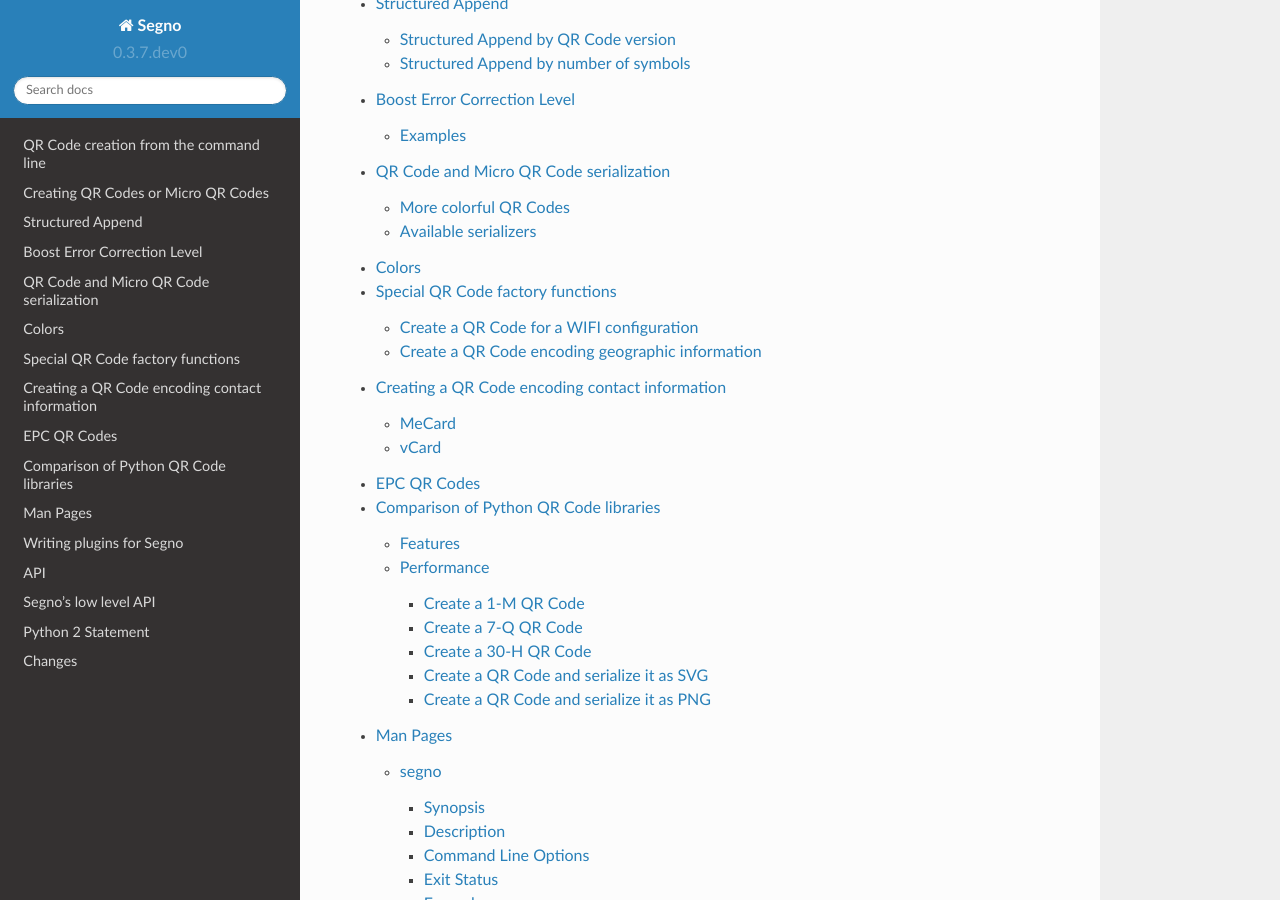
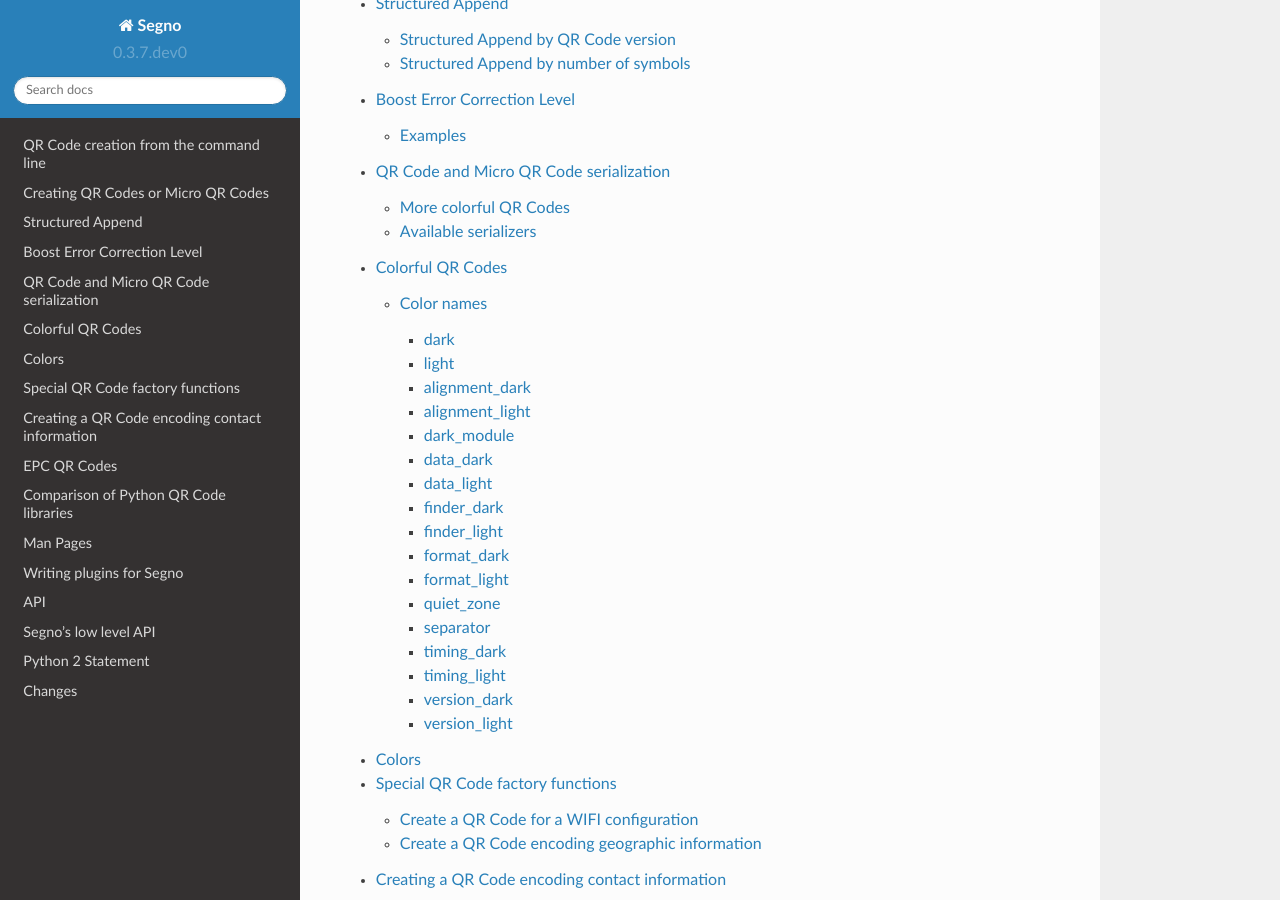
Before and after one commit to heuer/segno, a Sphinx documentation site: the page built from docs/index.rst, in a window 1280 px wide and 900 px high, scrolled down 794 px. Built offline with Sphinx 7.4.7 and the Read the Docs theme 2.0.0, drawn with Linux system fonts in a browser that asks for light colours; the version number is read from the project's files by our own code; some of the changed lines change nothing that is shown.

Commit message:
Added reference for color names

```diff
--- /dev/null
+++ b/docs/colorful-qrcodes.rst
@@ -0,0 +1,172 @@
+Colorful QR Codes
+=================
+
+The PNG serializer supports more than two colors, every module type may have
+its own color.
+
+.. code-block:: python
+
+    >>> import segno
+    >>> # Force version 7 since smaller versions don't carry any version information (see below)
+    >>> qr = segno.make('Yellow Submarine', version=7, error='h')
+    >>> qr.save('yellow-submarine.png', scale=4, dark='darkred', data_dark='darkorange',
+                data_light='yellow')
+
+.. image:: _static/colorful/yellow-submarine.png
+    :alt: Colorful 7-H QR Code encoding "Yellow Submarine"
+
+
+Color names
+-----------
+
+dark
+~~~~
+
+Sets the (default) color of dark modules.
+
+.. image:: _static/colorful/dark.png
+    :alt: Picture showing the dark modules
+
+
+light
+~~~~~
+
+Sets the (default) color of light modules.
+
+.. image:: _static/colorful/light.png
+    :alt: Picture showing the light modules
+
+
+alignment_dark
+~~~~~~~~~~~~~~
+
+Sets the color of the dark alignment pattern modules.
+
+.. image:: _static/colorful/alignment_dark.png
+    :alt: Picture showing the dark alignment modules
+
+
+alignment_light
+~~~~~~~~~~~~~~~
+
+Sets the color of the light alignment pattern modules.
+
+.. image:: _static/colorful/alignment_light.png
+    :alt: Picture showing the light alignment modules
+
+
+dark_module
+~~~~~~~~~~~
+
+Sets the color of the dark module.
+
+.. image:: _static/colorful/dark_module.png
+    :alt: Picture showing the dark module
+
+
+data_dark
+~~~~~~~~~
+
+Sets the color of the dark data modules.
+
+.. image:: _static/colorful/data_dark.png
+    :alt: Picture showing the dark data modules
+
+
+data_light
+~~~~~~~~~~
+
+Sets the color of the light data modules.
+
+.. image:: _static/colorful/data_light.png
+    :alt: Picture showing the light modules
+
+
+finder_dark
+~~~~~~~~~~~
+
+Sets the color of the dark modules of the finder pattern.
+
+.. image:: _static/colorful/finder_dark.png
+    :alt: Picture showing the dark finder modules
+
+
+finder_light
+~~~~~~~~~~~~
+
+Sets the color of the light modules of the finder pattern.
+
+.. image:: _static/colorful/finder_light.png
+    :alt: Picture showing the light finder modules
+
+
+format_dark
+~~~~~~~~~~~
+
+Sets the color of the dark modules of the format information.
+
+.. image:: _static/colorful/format_dark.png
+    :alt: Picture showing the dark format information modules
+
+
+format_light
+~~~~~~~~~~~~
+
+Sets the color of the light modules of the format information.
+
+.. image:: _static/colorful/format_light.png
+    :alt: Picture showing the light format information modules
+
+
+quiet_zone
+~~~~~~~~~~
+
+Sets the color of the quiet zone.
+
+.. image:: _static/colorful/quiet_zone.png
+    :alt: Picture showing the quiet zone
+
+
+separator
+~~~~~~~~~
+
+Sets the color of the separator.
+
+.. image:: _static/colorful/separator.png
+    :alt: Picture showing the separator
+
+
+timing_dark
+~~~~~~~~~~~
+
+Sets the color of the dark modules of the timing pattern.
+
+.. image:: _static/colorful/timing_dark.png
+    :alt: Picture showing the dark timing pattern modules
+
+
+timing_light
+~~~~~~~~~~~~
+
+Sets the color of the light modules of the timing pattern.
+
+.. image:: _static/colorful/timing_light.png
+    :alt: Picture showing the light timing pattern modules
+
+
+version_dark
+~~~~~~~~~~~~
+
+Sets the color of the dark modules of the version information.
+
+.. image:: _static/colorful/version_dark.png
+    :alt: Picture showing the dark version modules
+
+
+version_light
+~~~~~~~~~~~~~
+
+Sets the color of the light modules of the version information.
+
+.. image:: _static/colorful/version_light.png
+    :alt: Picture showing the light version modules
--- a/docs/index.rst
+++ b/docs/index.rst
@@ -17,6 +17,7 @@
     structured-append
     boost-error-correction-level
     serializers
+    colorful-qrcodes
     colors
     special-qrcode-factories
     contact-information
```
Also changed, not shown: docs/_static/colorful/alignment_dark.png (added), docs/_static/colorful/alignment_light.png (added), docs/_static/colorful/dark.png (added), docs/_static/colorful/dark_module.png (added), docs/_static/colorful/data_dark.png (added), docs/_static/colorful/data_light.png (added), docs/_static/colorful/finder_dark.png (added), docs/_static/colorful/finder_light.png (added), docs/_static/colorful/format_dark.png (added), docs/_static/colorful/format_light.png (added), docs/_static/colorful/light.png (added), docs/_static/colorful/quiet_zone.png (added), docs/_static/colorful/separator.png (added), docs/_static/colorful/timing_dark.png (added), 4 more files.
